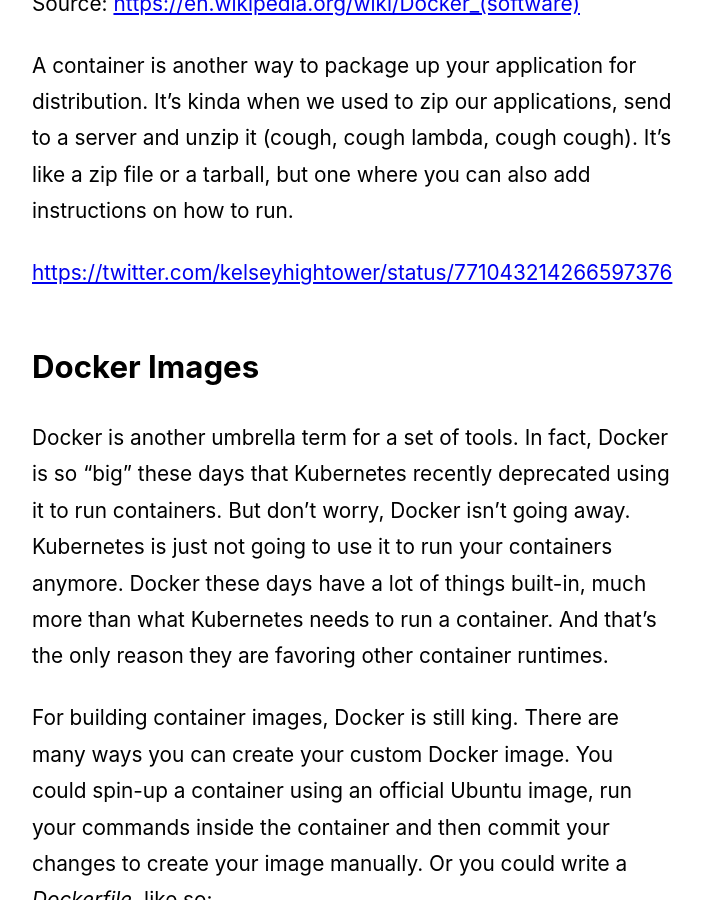
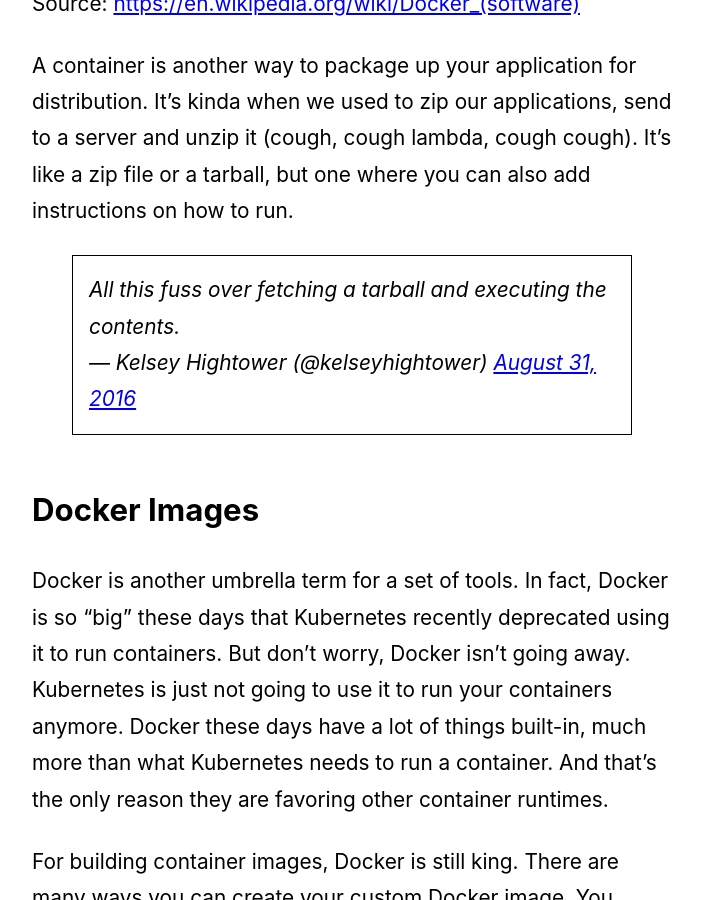
Before and after one commit to tonysm/jekyll.tonysm.com, a Jekyll site: the page built from _posts/2020-12-19-cloud-native-buildpacks-docker-images-without-dockerfile.markdown, in a window 1280 px wide and 900 px high, scrolled down 2212 px. Shown: the whole window, without its empty margins (288-992 px from the left). Built offline with Jekyll 4.4.1, drawn with Linux system fonts in a browser that asks for light colours; comment, search, counter and statistics services are not loaded.

Commit message:
Fix embedded tweet

```diff
--- a/_posts/2020-12-19-cloud-native-buildpacks-docker-images-without-dockerfile.markdown
+++ b/_posts/2020-12-19-cloud-native-buildpacks-docker-images-without-dockerfile.markdown
@@ -50,7 +50,7 @@
 
 A container is another way to package up your application for distribution. It's kinda when we used to zip our applications, send to a server and unzip it (cough, cough lambda, cough cough). It's like a zip file or a tarball, but one where you can also add instructions on how to run.
 
-[https://twitter.com/kelseyhightower/status/771043214266597376](https://twitter.com/kelseyhightower/status/771043214266597376)
+<blockquote class="twitter-tweet"><p lang="en" dir="ltr">All this fuss over fetching a tarball and executing the contents.</p>&mdash; Kelsey Hightower (@kelseyhightower) <a href="https://twitter.com/kelseyhightower/status/771043214266597376?ref_src=twsrc%5Etfw">August 31, 2016</a></blockquote> <script async src="https://platform.twitter.com/widgets.js" charset="utf-8"></script>
 
 ## Docker Images
 
```
